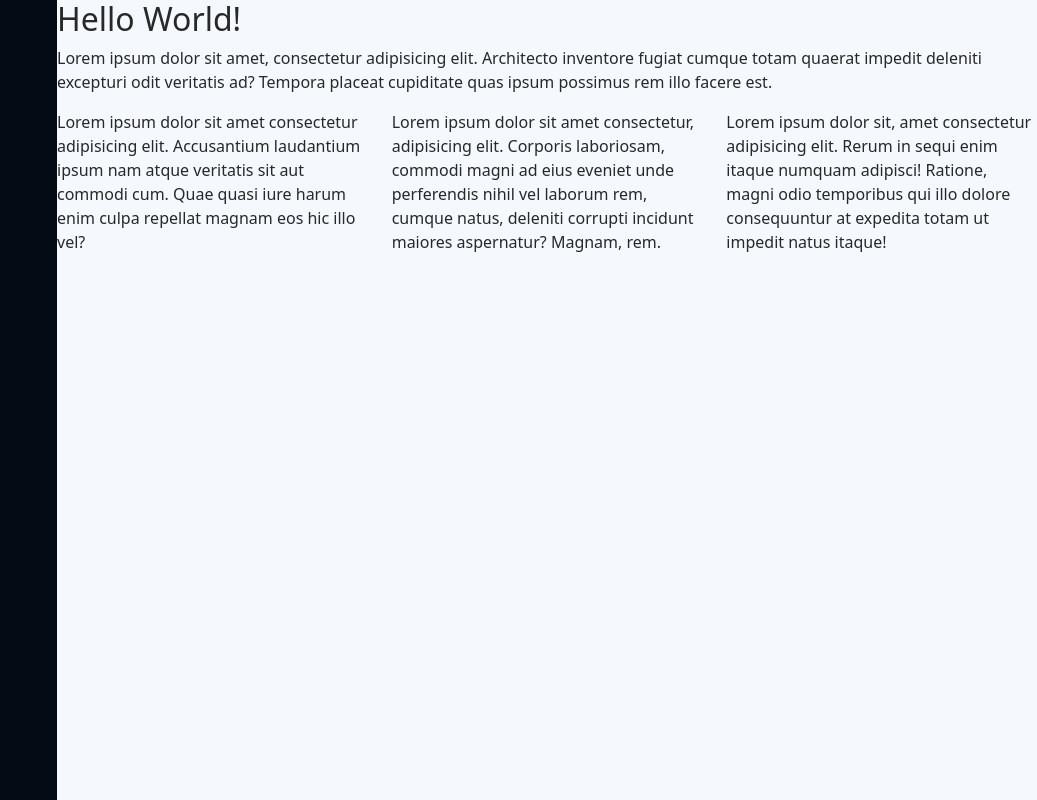
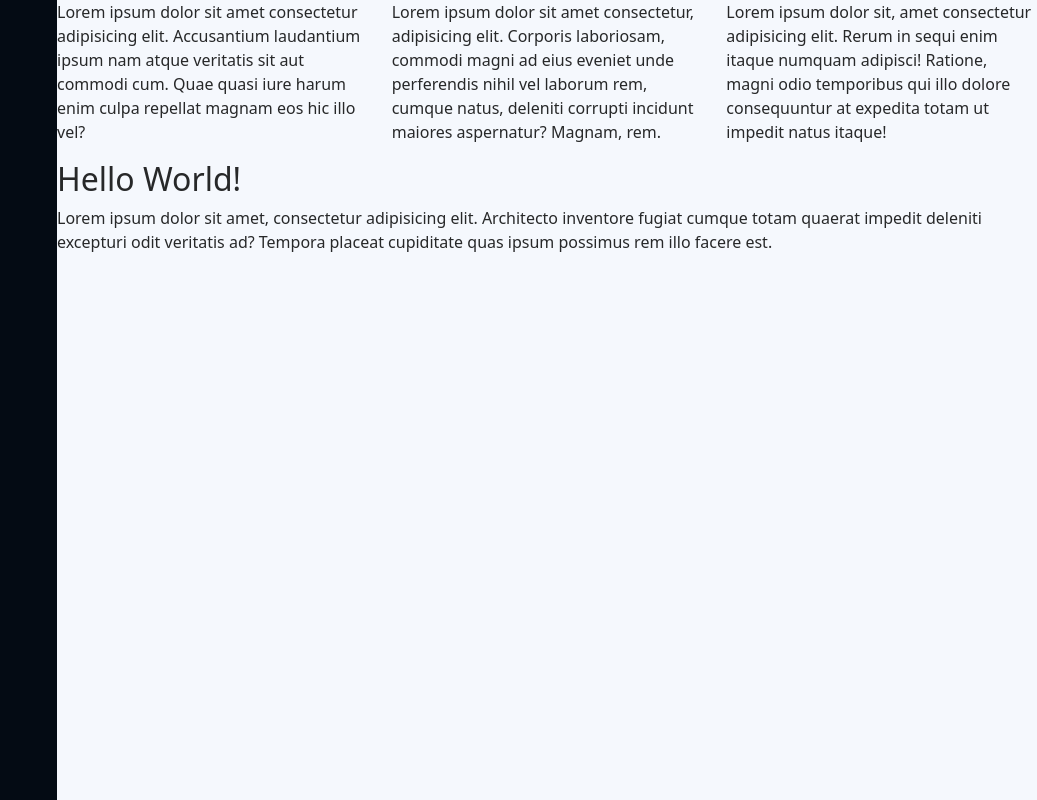
Before and after one commit to Darl93/cv2, a plain HTML site: page index.html in a window 1280 px wide. Shown: the whole page, without its empty margins (243-1280 px from the left). Drawn offline with nearby package versions, Linux system fonts and the light colour scheme.

Commit message:
2 sections added

```diff
--- a/index.html
+++ b/index.html
@@ -16,17 +16,9 @@
     <div id="app" class="cantainer-fluid">
       <header id="header" class="header"></header>
       <main id="cv" class="content">
-        <section class="row">
-          <div class="col-sm">
-            <h2>Hello World!</h2>
-          </div>
-        </section>
 
-        <section class="row">
-          <div class="col-sm">
-            <p>Lorem ipsum dolor sit amet, consectetur adipisicing elit. Architecto inventore fugiat cumque totam quaerat impedit deleniti excepturi odit veritatis ad? Tempora placeat cupiditate quas ipsum possimus rem illo facere est.</p>
-          </div>
-        </section>
+
+
 
         <section class="row">
           <div class="col-sm">
--- a/index.js
+++ b/index.js
@@ -3,4 +3,41 @@ const sections = [
     {type: 'title', value: 'Hello World!'},
     {type: 'text', value: loremText},
     {type: 'columns', value: [loremText, loremText, loremText]}
-]
+];
+
+const $content = document.querySelector('#cv');
+
+//ПРИМЕР ТОГО, КАК ДОБАВИТЬ ТЕКСТ В КОНЕЦ ЭЛЕМЕНТА main
+// sections.forEach(section => {
+//     let html = '<h2>Hello from JS</h2>';
+//     $content.insertAdjacentHTML('beforeend', html)
+// })
+
+sections.forEach(section => {
+    let html = '';
+
+    if (section.type === 'title') {
+        html = `
+        <section class="row">
+        <div class="col-sm">
+          <h2>${section.value}</h2>
+        </div>
+        </section>`;
+
+
+    } else if (section.type === 'text') {
+        html = `
+        <section class="row">
+          <div class="col-sm">
+            <p>${section.value}</p>
+          </div>
+        </section>`;
+
+
+    } else if (section.type === 'columns') {
+        html = `
+        `
+
+    }
+    $content.insertAdjacentHTML('beforeend', html)
+});
```
